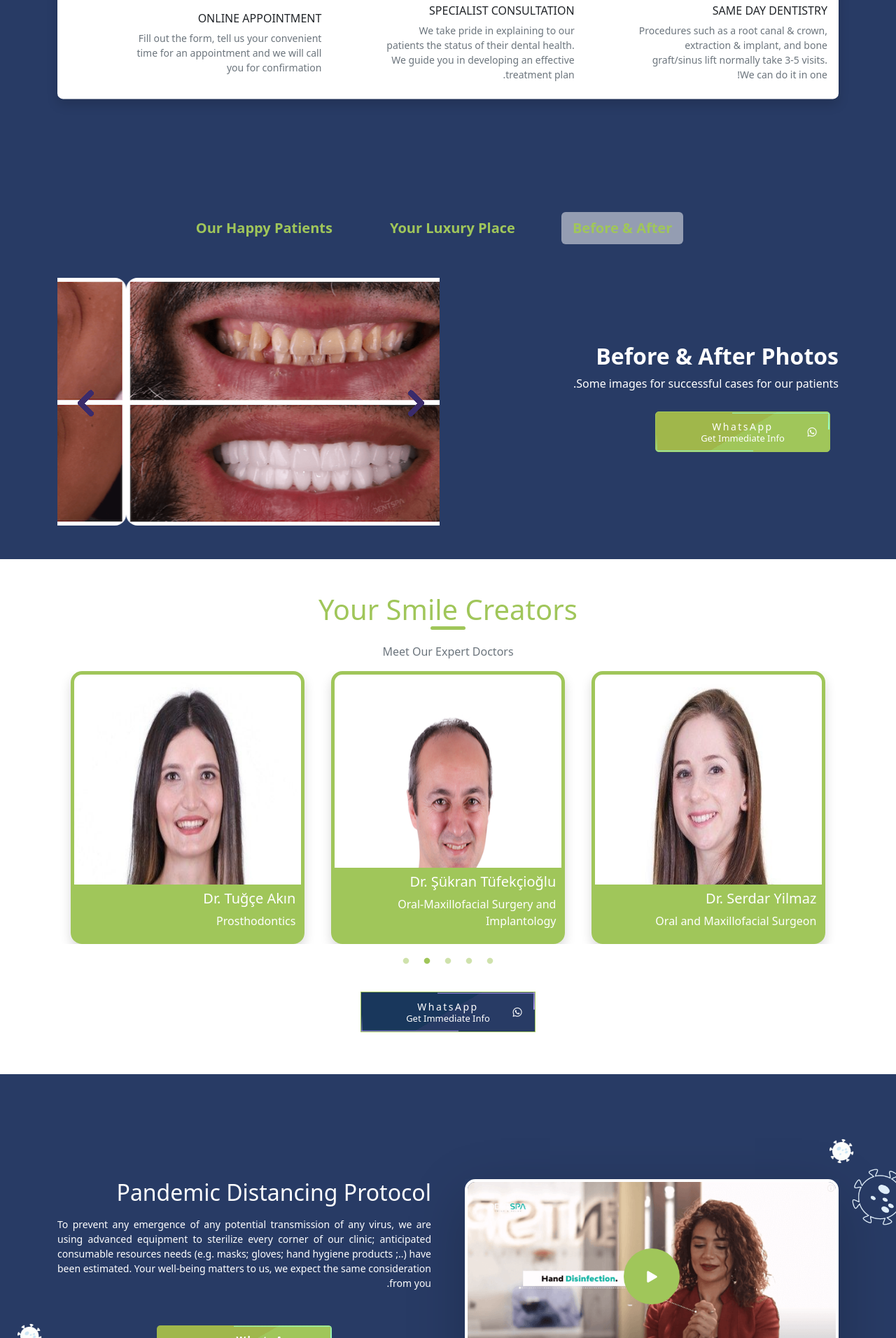
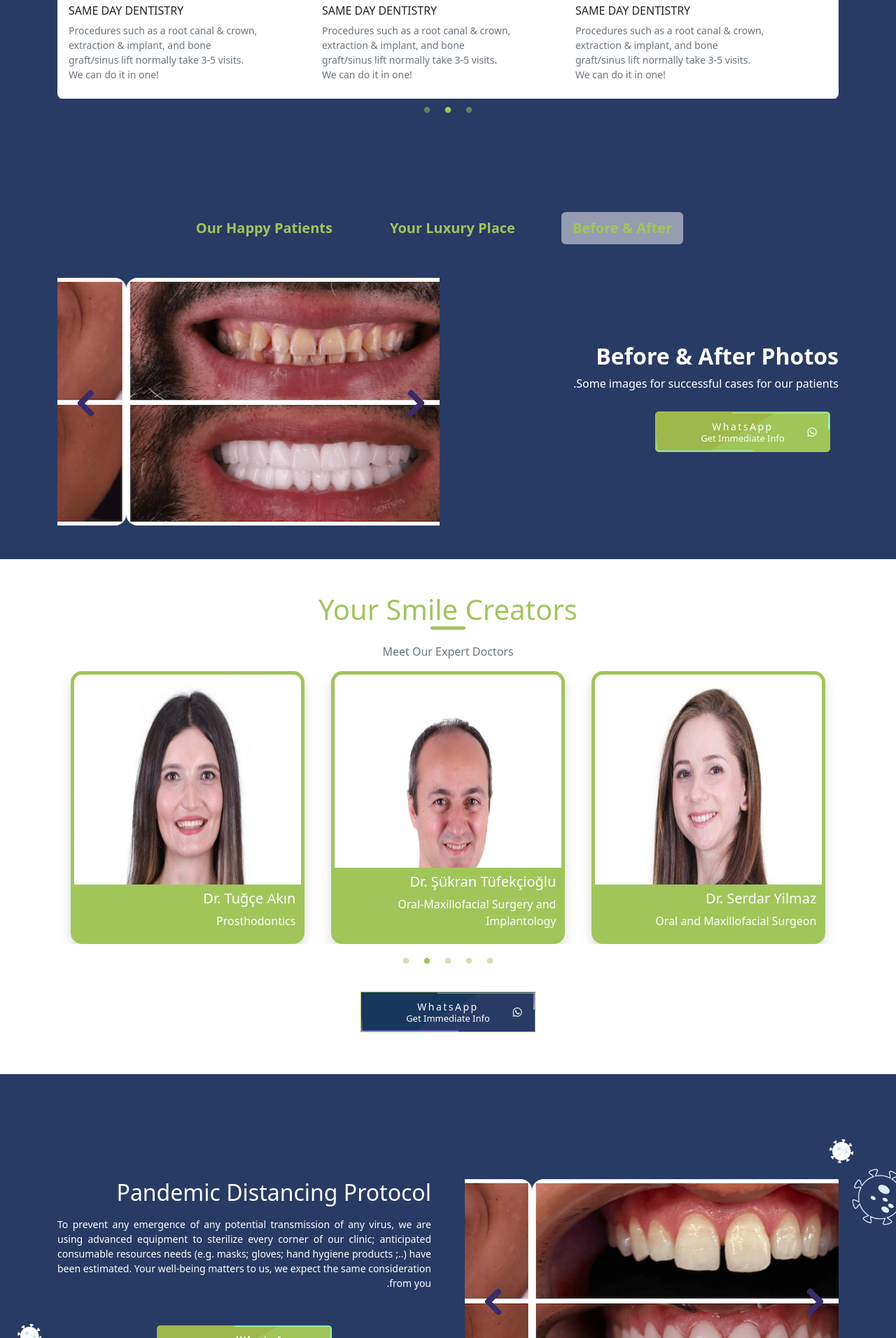
Before and after one commit to Ahmedrashed1619/DentSpa, a React (Create React App) app: page / in a window 1280 px wide. Shown: the part 768-2680 px from the top of the page at 70% size. Built offline with nearby package versions, Linux system fonts and the light colour scheme.

Commit message:
update design for fetch apis

```diff
--- a/src/Home.jsx
+++ b/src/Home.jsx
@@ -2,6 +2,7 @@ import React, { useState } from 'react';
 import Slider from "react-slick";
 import PhoneInput from 'react-phone-input-2';
 import 'react-phone-input-2/lib/style.css';
+import img111 from './img/img/slider.png';
 import img1 from './img/img/img1.png';
 import img2 from './img/img/img2.png';
 import img3 from './img/img/img3.png';
@@ -195,7 +196,27 @@ export default function Home({ val }) {
         },
       ]
 
-
+      const feature =
+      [
+        {
+          id: 1,
+          img: img1,
+          title: 'SAME DAY DENTISTRY',
+          text: 'Procedures such as a root canal & crown, extraction & implant, and bone graft/sinus lift normally take 3-5 visits. We can do it in one!'
+        },
+        {
+          id: 2,
+          img: img2,
+          title: 'SAME DAY DENTISTRY',
+          text: 'Procedures such as a root canal & crown, extraction & implant, and bone graft/sinus lift normally take 3-5 visits. We can do it in one!'
+        },
+        {
+          id: 3,
+          img: img3,
+          title: 'SAME DAY DENTISTRY',
+          text: 'Procedures such as a root canal & crown, extraction & implant, and bone graft/sinus lift normally take 3-5 visits. We can do it in one!'
+        },
+      ]
 
 
 
@@ -203,7 +224,7 @@ export default function Home({ val }) {
 
   return (
     <>
-      <header className='py-5' dir={val === 'ar' || val ===  'ur' ? 'rtl' : 'ltr'}>
+      <header className='py-5' style={{backgroundImage: `url(${img111}`}} dir={val === 'ar' || val ===  'ur' ? 'rtl' : 'ltr'}>
           <div className="container h-100">
             <div className="row gy-4 column__sm-reverse gx-md-5 gx-0 d-flex justify-content-center align-items-center mt-5 pt-5">
               <div className="col-xl-3 col-lg-4 col-md-5 col-sm-6 col-8">
@@ -261,8 +282,22 @@ export default function Home({ val }) {
           </div>
       </header>
 
+
       <section id='rashed' className='py-5 rashed-mainBg second-sec' dir={val === 'ar' || val ===  'ur' ? 'rtl' : 'ltr'}>
         <div className="container">
+          {Object.keys(feature).length > 2 ?
+            <div className="special-sec py-2 px-3 rounded-3 bg-white">
+              <Slider {...slider2}>
+                {feature.map((item, i) => (
+                  <div key={i} className="feature">
+                    <img src={item.img} className='w-75' style={{ height: '180px' }} alt="doctor" />
+                    <h6 className='mb-2'>{item.title}</h6>
+                    <p className='text-muted' style={{ fontSize: '14px', width: '75%' }}>{item.text}</p>
+                  </div>
+                ))}
+              </Slider>
+            </div>
+            :
             <div className="row gx-0 d-flex justify-content-center align-items-center bg-white rounded-3 shadow px-3 py-2 special-sec">
               <div className="col-md-4 col-11">
                 <div className="feature">
@@ -286,6 +321,7 @@ export default function Home({ val }) {
                 </div>
               </div>
             </div>
+          }
 
           <ul className="nav nav-pills justify-content-center mb-5" id="pills-tab" role="tablist">
             <li className="nav-item" role="presentation">
@@ -326,7 +362,7 @@ export default function Home({ val }) {
                   <div className="img-tab">
                     <Slider {...slider1} className='text-center' dir='ltr'>
                       {cases.map((item, i) => (
-                        <img key={i} src={item.img} alt={item.alt} style={{ minHeight: '300px', maxHeight: '350px', cursor: 'pointer' }} className='rounded-4' />
+                        <img key={i} src={item.img} alt={item.alt} style={{ minHeight: '250px', maxHeight: '300px', cursor: 'pointer' }} className='rounded-4' />
                       ))}
                     </Slider>
                     {/* <img src={teeth} className='w-100 rounded-4' alt="patient" /> */}
@@ -358,7 +394,7 @@ export default function Home({ val }) {
                     </button>
                   </div>
                 </div>
-                <div className="col-md-6 col-11">
+                {/* <div className="col-md-6 col-11">
                   <div  className='app__protocol-right'>
                     <div className='video-wrapper' style={{ position: 'relative', boxShadow: '0 25px 80px rgb(0 0 0 / 20%)' }}>
 
@@ -393,6 +429,16 @@ export default function Home({ val }) {
 
                     </div>
                   </div>
+                </div> */}
+                <div className="col-md-6 col-11">
+                  <div className="img-tab">
+                    <Slider {...slider1} className='text-center' dir='ltr'>
+                      {cases.map((item, i) => (
+                        <img key={i} src={item.img} alt={item.alt} style={{ minHeight: '250px', maxHeight: '300px', cursor: 'pointer' }} className='rounded-4' />
+                      ))}
+                    </Slider>
+                    {/* <img src={teeth} className='w-100 rounded-4' alt="patient" /> */}
+                  </div>
                 </div>
               </div>
 
@@ -419,7 +465,7 @@ export default function Home({ val }) {
                     </button>
                   </div>
                 </div>
-                <div className="col-md-6 col-11">
+                {/* <div className="col-md-6 col-11">
                   <div  className='app__protocol-right'>
                     <div className='video-wrapper' style={{ position: 'relative', boxShadow: '0 25px 80px rgb(0 0 0 / 20%)' }}>
 
@@ -454,6 +500,16 @@ export default function Home({ val }) {
 
                     </div>
                   </div>
+                </div> */}
+                <div className="col-md-6 col-11">
+                  <div className="img-tab">
+                    <Slider {...slider1} className='text-center' dir='ltr'>
+                      {cases.map((item, i) => (
+                        <img key={i} src={item.img} alt={item.alt} style={{ minHeight: '250px', maxHeight: '300px', cursor: 'pointer' }} className='rounded-4' />
+                      ))}
+                    </Slider>
+                    {/* <img src={teeth} className='w-100 rounded-4' alt="patient" /> */}
+                  </div>
                 </div>
               </div>
 
@@ -462,12 +518,14 @@ export default function Home({ val }) {
         </div>
       </section>
 
+
       <section id='rashed2' className='py-5'>
         <div className="container">
           <div className="main-title-section text-center mb-3">
             <h2 className='rashed-secondColor mb-4 h1'>Your Smile Creators</h2>
             <p className='mb-0 text-muted'>Meet Our Expert Doctors</p>
           </div>
+          {Object.keys(doctors).length > 2 ?
             <div className="members">
               <Slider {...slider2}>
                 {doctors.map((item, i) => (
@@ -475,6 +533,21 @@ export default function Home({ val }) {
                 ))}
               </Slider>
             </div>
+            :
+            <div className="row gy-4 gx-md-4 d-flex justify-content-center justify-content-md-start align-items-center">
+              <div className="col-lg-4 col-md-6 col-11">
+                <div className="member rounded-4 shadow position-relative mx-auto" style={{border: '5px solid var(--secondColor)' , width: '90%' , cursor: 'pointer'}} dir={val === 'ar' || val ===  'ur' ? 'rtl' : 'ltr'}>
+                    <img src={doctor1} className='rounded-4 w-100' style={{  height: '380px'}} alt="doctor" />
+                    {/* <div className="caption-member rashed-mainBg text-white px-2 pt-2 position-absolute bottom-0 start-0 end-0"> */}
+                    <div className="caption-member rashed-secondBg text-white px-2 pt-2 position-absolute bottom-0 start-0 end-0">
+                        <h5>Dr. Betül Akyıldız</h5>
+                        <p>Orthodontics</p>
+                    </div>
+                </div>
+              </div>
+            </div>
+          }
+
           <div className="send text-center mt-5">
               {/* <button className="animated-button1 whats fix-whats2 w-btn w-btn-open" target="blank"> */}
               <button className="animated-button1 whats fix-whats3 w-btn w-btn-open" target="blank">
--- a/src/components/ChangeSmile/ChangeSmile.jsx
+++ b/src/components/ChangeSmile/ChangeSmile.jsx
@@ -23,6 +23,7 @@ import PhoneInput from 'react-phone-input-2';
 
 
 const ChangeSmile = ({val}) => {
+
   const slider2 = {
     dots: true,
     arrows: false,
@@ -107,20 +108,106 @@ const ChangeSmile = ({val}) => {
     ]
 
 
+    const slider3 = {
+      dots: true,
+      arrows: false,
+      infinite: true,
+      // centerMode: true,
+      slidesToShow: 4,
+      slidesToScroll: 1,
+      initialSlide: 0,
+      autoplay: true,
+      speed: 500,
+      autoplaySpeed: 4000,
+      cssEase: "linear",
+      responsive: [
+        {
+          breakpoint: 992,
+          settings: {
+            slidesToShow: 3,
+            slidesToScroll: 1
+          }
+        },
+        {
+          breakpoint: 768,
+          settings: {
+            slidesToShow: 2,
+            slidesToScroll: 1
+          }
+        },
+        // {
+        //   breakpoint: 570,
+        //   settings: {
+        //     slidesToShow: 1,
+        //     slidesToScroll: 1
+        //   }
+        // },
+      ]
+    };
+
+    const numss =
+    [
+      {
+        id: 1,
+        number: '17',
+        title: 'Dental Clinics',
+        icon: icons1,
+      },
+      {
+        id: 2,
+        number: '50',
+        title: 'Doctors Staff',
+        icon: icons2,
+      },
+      {
+        id: 3,
+        number: '20',
+        title: 'Years of Experience',
+        icon: icons3,
+      },
+      {
+        id: 4,
+        number: '96',
+        title: 'Satisfaction Rate',
+        icon: icons4,
+      },
+    ]
+
+
   return (
 
     <>
-      <div className="app__ChangeSmile" dir={val === 'ar' || val ===  'ur'  ? 'rtl' : 'ltr'}>
+      <div className="app__ChangeSmile" dir={val === 'ar' || val ===  'ur' ? 'rtl' : 'ltr'}>
         <Container >
           <div className="main-title-section text-center">
             <h2 className='rashed-secondColor'>We Change Your Smile, You Change Your Life</h2>
           </div>
-          <Row className='app__ChangeSmile-img mt-5' dir={val === 'ar' || val ===  'ur' || 'ur'? 'rtl' : 'ltr'}>
+          <Row className='app__ChangeSmile-img mt-5' dir={val === 'ar' || val ===  'ur' ? 'rtl' : 'ltr'}>
+            {Object.keys(Smiles).length > 2 ?
               <Slider {...slider2}>
                 {Smiles.map((item, i) => (
                   <MemberSmail val={val} key={i} img={item.img} title={item.title} text={item.text} />
                 ))}
               </Slider>
+              :
+              <div className="col-lg-4 col-md-6 col-11">
+                  <div className="smile rounded-4 shadow position-relative mx-auto overflow-hidden" style={{ border: '4px solid var(--mainColor)' , width: '90%'}}  dir={val === 'ar' || val ===  'ur' ? 'rtl' : 'ltr'}>
+                    <img src={img1} className='w-100' style={{height: '240px'}} alt="member-img" />
+                    <div className="layer-smile rashed-mainBg h-100 position-absolute py-3 px-1">
+                      <h5 className='mb-4' style={{fontWeight: 600}}>
+                        <i className={`fas fa-cloud ${val === 'ar' || val ===  'ur' ? 'ms-2' : 'me-2'}`}></i>
+                        Clear Aligner & Invisalign
+                      </h5>
+                      <p>
+                        Invisalign or Clear Alaigner is a series of clear teeth aligners that work to
+                        straighten the teeth over time without the hassle, pain, and no look of metal
+                        braces, it is the new innovation of orthodontics.
+                      </p>
+                    </div>
+                  </div>
+              </div>
+            }
+
           </Row>
           <div className="center btn__animation" dir={val === 'ar' || val ===  'ur' || 'ur'? 'rtl' : 'ltr'}>
             <button className="animated-button1 whats fix-whats2 w-btn w-btn-open" target="blank">
@@ -137,9 +224,25 @@ const ChangeSmile = ({val}) => {
           </div>
         </Container>
       </div>
-      <div className="nums py-5 rashed-mainBg" dir={val === 'ar' || val ===  'ur'   ? 'rtl' : 'ltr'}>
+
+      <div className="nums py-5" dir={val === 'ar' || val ===  'ur'   ? 'rtl' : 'ltr'}>
 
         <Container>
+
+          {Object.keys(numss).length > 3 ?
+            <Slider {...slider3} className='text-center'>
+              {numss.map((item, i) => (
+                <div key={i} className="numb text-white">
+                  <img src={item.icon} className='mx-auto' alt="icon-img" />
+                  <h2>
+                    {item.number}
+                    <span>+</span>
+                  </h2>
+                  <p style={{fontWeight: '500' , whiteSpace: 'nowrap'}}>{item.title}</p>
+                </div>
+              ))}
+            </Slider>
+            :
             <div className="row gy-4 ">
               <div className=" col-md-3 col-6">
                 <div className="numb text-white">
@@ -182,8 +285,10 @@ const ChangeSmile = ({val}) => {
                 </div>
               </div>
             </div>
+          }
         </Container>
       </div>
+
       <div className="app__Partners " dir={val === 'ar' || val ===  'ur'? 'rtl' : 'ltr'}>
         <Container>
           <div className="main-title-section text-center mb-4">
--- a/src/components/Protocol/Protocol.jsx
+++ b/src/components/Protocol/Protocol.jsx
@@ -6,6 +6,11 @@ import virus1 from '../../img/virus-1.png'
 import planet from '../../img/planet-1.png'
 import { BsPlayFill } from "react-icons/bs";
 import { BsWhatsapp } from "react-icons/bs";
+import Slider from "react-slick";
+import teeth1 from '../../img/img/gif/1.png';
+import teeth2 from '../../img/img/gif/2.png';
+import teeth3 from '../../img/img/gif/3.png';
+import teeth4 from '../../img/img/gif/4.png';
 
 const Protocol = ({ val }) => {
   const [play, setPlay] = useState(0);
@@ -28,6 +33,49 @@ const Protocol = ({ val }) => {
   useEffect(() => {
 
   }, [play])
+
+
+
+  const slider1 = {
+    dots: false,
+    arrows: true,
+    infinite: true,
+    // centerMode: true,
+    slidesToShow: 1,
+    slidesToScroll: 1,
+    initialSlide: 0,
+    autoplay: true,
+    speed: 500,
+    autoplaySpeed: 3000,
+    cssEase: "linear",
+  };
+  const cases =
+    [
+      {
+        id: 1,
+        img: teeth1,
+        alt: '111'
+      },
+      {
+        id: 2,
+        img: teeth2,
+        alt: '222'
+      },
+      {
+        id: 3,
+        img: teeth3,
+        alt: '333'
+      },
+      {
+        id: 4,
+        img: teeth4,
+        alt: '444'
+      }
+    ]
+
+
+
+
 
   return (
     <>
@@ -55,7 +103,7 @@ const Protocol = ({ val }) => {
             </Col>
             <Col lg={6} className='app__protocol-right mx-auto'>
               <h2 className='special-reverce-heading-sm h1 mb-4'>Pandemic Distancing Protocol</h2>
-              <div className='video-wrapper' style={{ position: 'relative', boxShadow: '0 25px 80px rgb(0 0 0 / 20%)' }}>
+              {/* <div className='video-wrapper' style={{ position: 'relative', boxShadow: '0 25px 80px rgb(0 0 0 / 20%)' }}>
 
                 <img src={img} alt="video-wrapper" className='w-100' />
 
@@ -86,9 +134,16 @@ const Protocol = ({ val }) => {
                   </div>
                 </div>
 
+              </div> */}
+              <div className="img-tab">
+                <Slider {...slider1} className='text-center' dir='ltr'>
+                  {cases.map((item, i) => (
+                    <img key={i} src={item.img} alt={item.alt} style={{ minHeight: '250px', maxHeight: '300px', cursor: 'pointer' }} className=' rounded-4' />
+                  ))}
+                </Slider>
               </div>
-              <img className='virus-1' src={virus} alt="" />
-              <img className='virus-2' src={virus1} alt="" />
+              <img className='virus-1' src={virus} alt="virus-1" />
+              <img className='virus-2' src={virus1} alt="virus-2" />
             </Col>
           </Row>
         </Container>
```
Also changed, not shown: src/App.scss (+12 -10 lines). Lines whose indentation alone changed are shown as unchanged.
